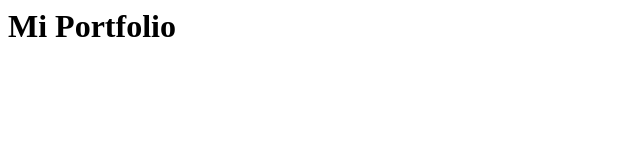
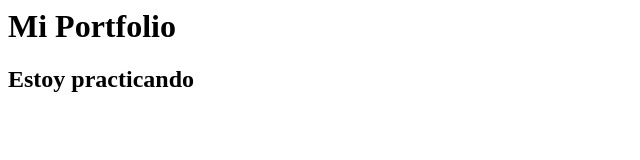
Before and after one commit to TelliRoman/portfoli-FrontEnd, a plain HTML site: page index.html in a window 1280 px wide. Shown: the whole page, without its empty margins (0-640 px from the left). Drawn offline with Linux system fonts and the light colour scheme.

Commit message:
Tercer commit

```diff
--- a/index.html
+++ b/index.html
@@ -1,3 +1,7 @@
 <h1>Mi Portfolio
 
 </h1>
+<h2>
+    Estoy practicando
+
+</h2>
```
